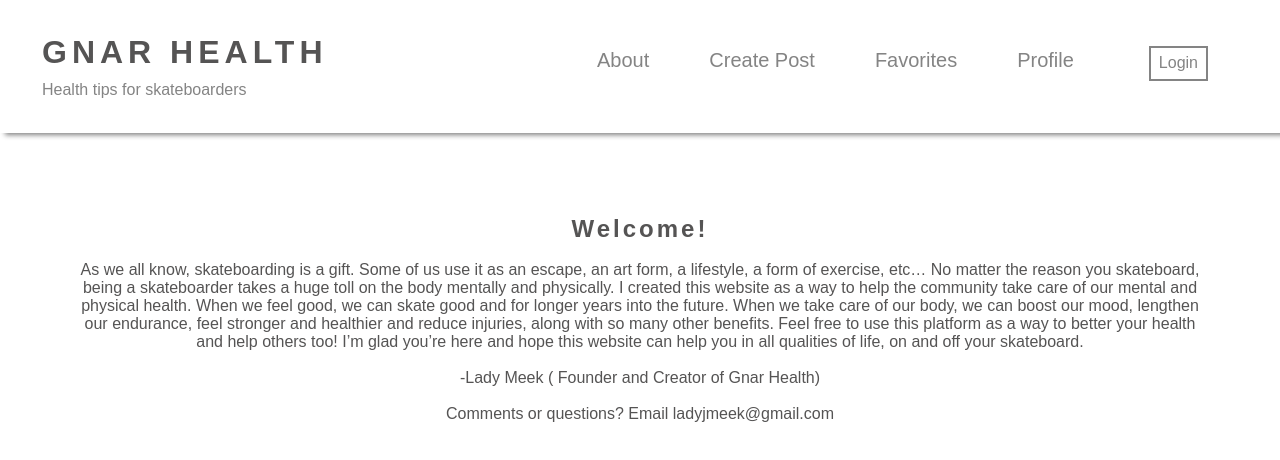
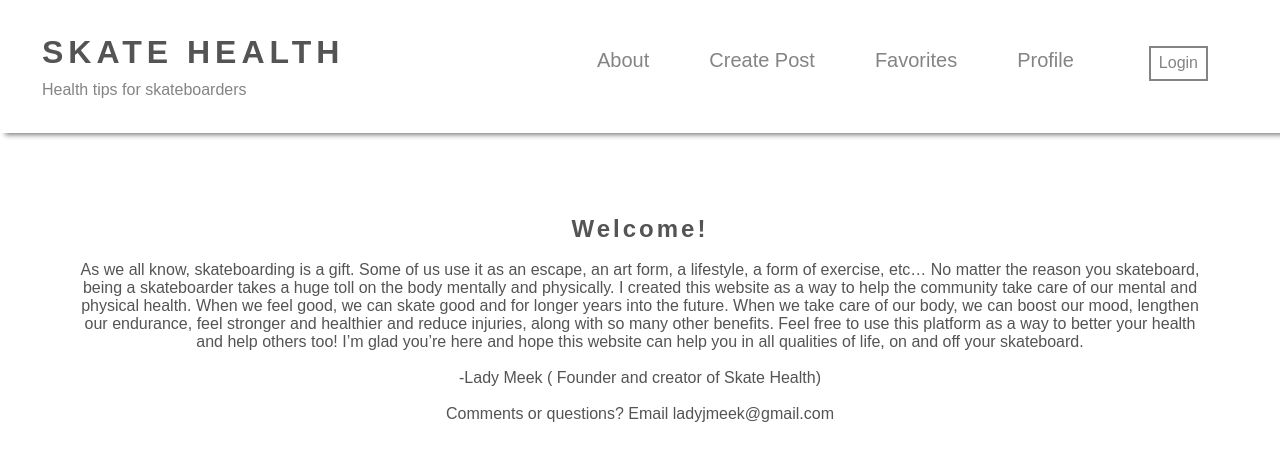
Before and after one commit to ladymeek37/capstonefrontend, a React (Create React App) app: page /about in a window 1280 px wide. Shown: the top 460 px of the page. Built offline with nearby package versions, Linux system fonts and the light colour scheme.

Commit message:
changed nab bar name and updated about page

```diff
--- a/src/components/NavBar/NavBar.css
+++ b/src/components/NavBar/NavBar.css
@@ -14,6 +14,7 @@ li {
   color: rgb(132, 132, 132);
   margin-bottom: 2rem;
   padding: 1.5rem 2rem;
+  width:100%;
 }
 
 .navBar button {
--- a/src/components/NavBar/NavBar.jsx
+++ b/src/components/NavBar/NavBar.jsx
@@ -14,7 +14,7 @@ const Navbar = () => {
         <div>
           <li className="brand">
             <Link className = "navtext" to="/" style={{ textDecoration: "none" }}>
-              <b className = "navtextgnarhealth">GNAR HEALTH</b> <p className="description">Health tips for skateboarders</p>
+              <b className = "navtextgnarhealth">SKATE HEALTH</b> <p className="description">Health tips for skateboarders</p>
             </Link>
           </li>
         </div>
--- a/src/pages/About Page/AboutPage.js
+++ b/src/pages/About Page/AboutPage.js
@@ -12,7 +12,7 @@ const AboutPage = () => {
                 </p>
                 <br/>
                 <p>
-                    -Lady Meek ( Founder and Creator of Gnar Health)
+                    -Lady Meek ( Founder and creator of Skate Health)
                 </p>
                 <br/>
                 <p>
```
